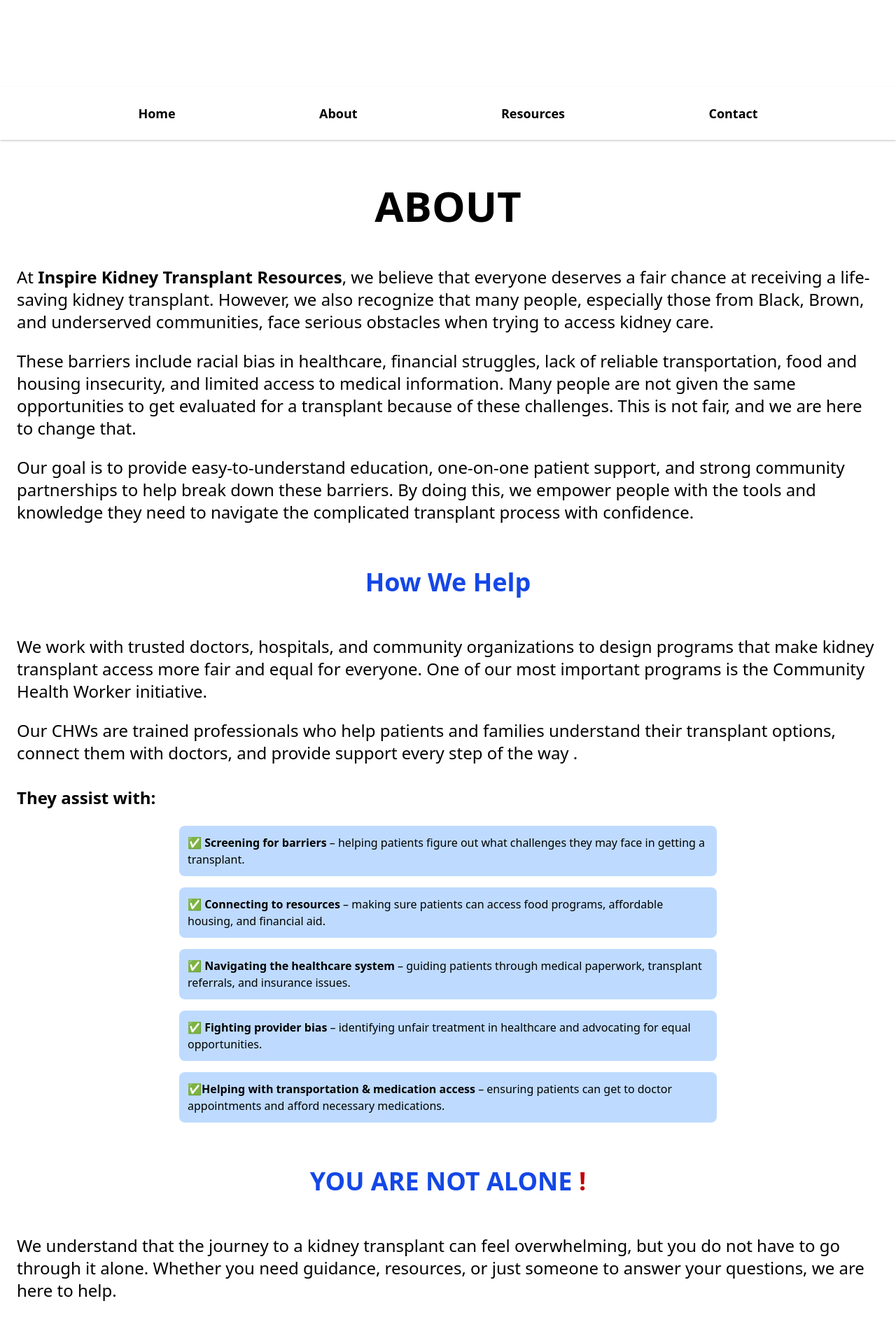
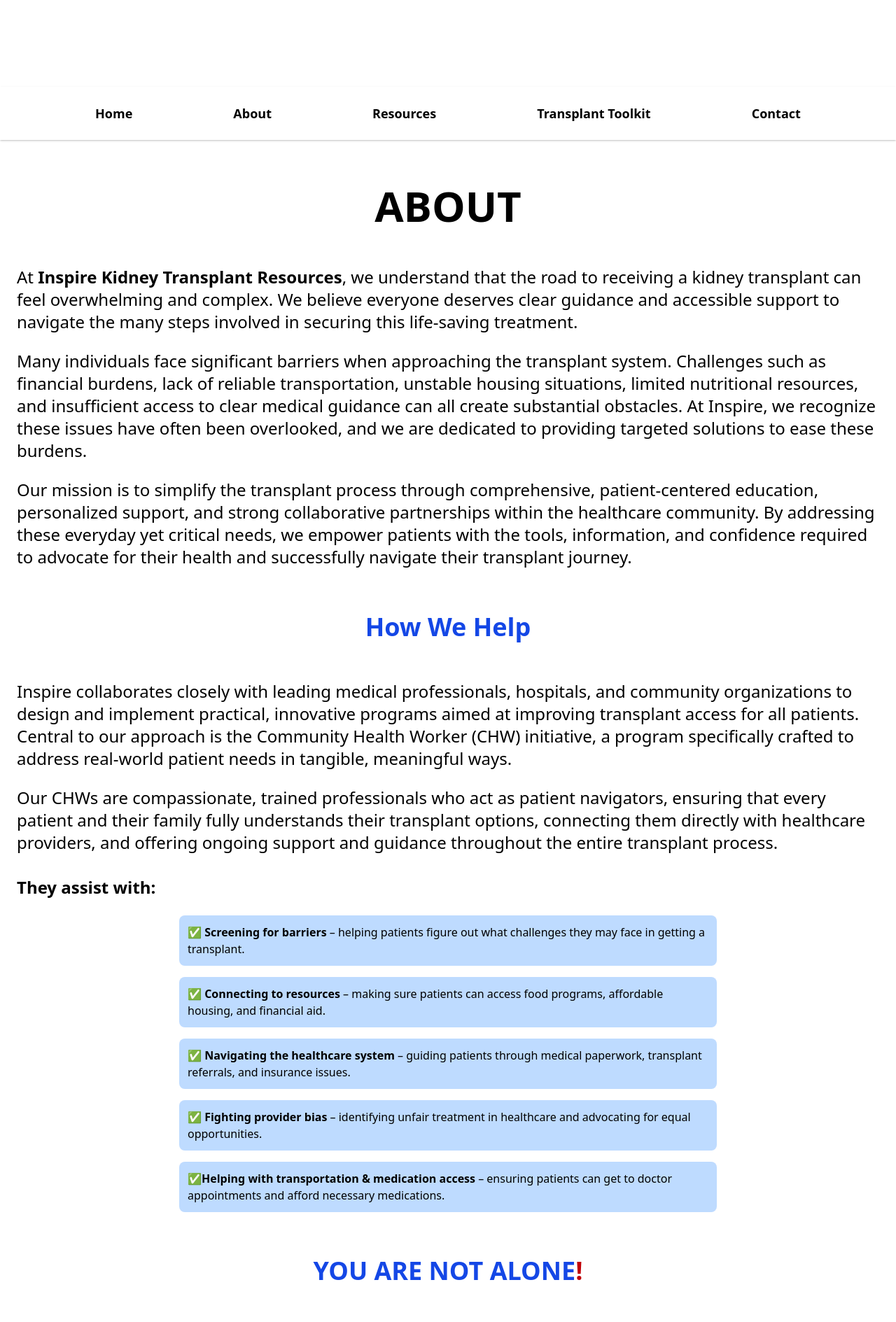
Before and after one commit to pitosanchez/inspire, a React (Vite) app: page / in a window 1280 px wide. Shown: the part 600-2489 px from the top of the page at 70% size. Built offline with nearby package versions, Linux system fonts and the light colour scheme.

Commit message:
added booklet download

```diff
--- a/src/App.tsx
+++ b/src/App.tsx
@@ -1,6 +1,8 @@
 import { About } from "./components/About";
 import { Header } from "./components/Header";
 import { Resources } from "./components/Resources";
+import { Booklet } from "./components/Booklet";
+
 export default function App() {
   return (
     <div className="flex min-h-screen flex-col bg-white">
@@ -9,6 +11,7 @@ export default function App() {
       <main className="p-6">
         <About />
         <Resources />
+        <Booklet />
       </main>
     </div>
   );
--- a/src/components/About.tsx
+++ b/src/components/About.tsx
@@ -8,54 +8,71 @@ export function About() {
     <Section>
       <SectionHeading>ABOUT</SectionHeading>
       <SectionParagraph>
-        At <strong>Inspire Kidney Transplant Resources</strong>, we believe that
-        everyone deserves a fair chance at receiving a life-saving kidney
-        transplant. However, we also recognize that many people, especially
-        those from Black, Brown, and underserved communities, face serious
-        obstacles when trying to access kidney care.
+        At <strong>Inspire Kidney Transplant Resources</strong>, we understand
+        that the road to receiving a kidney transplant can feel overwhelming and
+        complex. We believe everyone deserves clear guidance and accessible
+        support to navigate the many steps involved in securing this life-saving
+        treatment.
       </SectionParagraph>
+
       <SectionParagraph>
-        These barriers include racial bias in healthcare, financial struggles,
-        lack of reliable transportation, food and housing insecurity, and
-        limited access to medical information. Many people are not given the
-        same opportunities to get evaluated for a transplant because of these
-        challenges. This is not fair, and we are here to change that.
+        Many individuals face significant barriers when approaching the
+        transplant system. Challenges such as financial burdens, lack of
+        reliable transportation, unstable housing situations, limited
+        nutritional resources, and insufficient access to clear medical guidance
+        can all create substantial obstacles. At Inspire, we recognize these
+        issues have often been overlooked, and we are dedicated to providing
+        targeted solutions to ease these burdens.
       </SectionParagraph>
+
       <SectionParagraph>
-        Our goal is to provide easy-to-understand education, one-on-one patient
-        support, and strong community partnerships to help break down these
-        barriers. By doing this, we empower people with the tools and knowledge
-        they need to navigate the complicated transplant process with
-        confidence.
+        Our mission is to simplify the transplant process through comprehensive,
+        patient-centered education, personalized support, and strong
+        collaborative partnerships within the healthcare community. By
+        addressing these everyday yet critical needs, we empower patients with
+        the tools, information, and confidence required to advocate for their
+        health and successfully navigate their transplant journey.
       </SectionParagraph>
+
       <SectionSubHeading>How We Help</SectionSubHeading>
+
       <SectionParagraph>
-        We work with trusted doctors, hospitals, and community organizations to
-        design programs that make kidney transplant access more fair and equal
-        for everyone. One of our most important programs is the Community Health
-        Worker initiative.
+        Inspire collaborates closely with leading medical professionals,
+        hospitals, and community organizations to design and implement
+        practical, innovative programs aimed at improving transplant access for
+        all patients. Central to our approach is the Community Health Worker
+        (CHW) initiative, a program specifically crafted to address real-world
+        patient needs in tangible, meaningful ways.
       </SectionParagraph>
+
       <SectionParagraph>
-        Our CHWs are trained professionals who help patients and families
-        understand their transplant options, connect them with doctors, and
-        provide support every step of the way . <br />
+        Our CHWs are compassionate, trained professionals who act as patient
+        navigators, ensuring that every patient and their family fully
+        understands their transplant options, connecting them directly with
+        healthcare providers, and offering ongoing support and guidance
+        throughout the entire transplant process.
+        <br />
         <br />
         <strong>They assist with:</strong>
       </SectionParagraph>
-      {/* The beginning of the ul-li  */}
+
       <HelpList />
+
       <SectionSubHeading>
-        YOU ARE NOT ALONE<strong className="text-red-700"> !</strong>
+        YOU ARE NOT ALONE<strong className="text-red-700">!</strong>
       </SectionSubHeading>
+
       <SectionParagraph>
-        We understand that the journey to a kidney transplant can feel
-        overwhelming, but you do not have to go through it alone. Whether you
-        need guidance, resources, or just someone to answer your questions, we
-        are here to help.
+        We understand how daunting and isolating the kidney transplant journey
+        can be. Our promise to you is simple—you don't have to navigate this
+        path alone. Whether you're seeking clear answers, practical resources,
+        or someone to support you through every question and challenge, Inspire
+        Kidney Transplant Resources is here for you.
       </SectionParagraph>
+
       <SectionParagraph>
-        Explore our resources today to learn more about how we can support you
-        on your path to a healthier future.
+        Reach out today to learn more about how we can help guide you toward a
+        healthier and more confident future.
       </SectionParagraph>
     </Section>
   );
--- /dev/null
+++ b/src/components/Booklet.tsx
@@ -0,0 +1,28 @@
+import { Section } from "./ui/Section";
+import { SectionHeading } from "./ui/SectionHeading";
+import KdTool from "../assets/kd-toolkit.webp";
+
+export function Booklet() {
+  const pdfUrl =
+    "https://www.kidneyfund.org/sites/default/files/media/documents/AKF_TransplantToolkit_Digital.pdf";
+
+  return (
+    <Section>
+      <SectionHeading>Transplant Toolkit</SectionHeading>
+      <div className="flex flex-col items-center gap-6">
+        {/* Embedded PDF */}
+        <img src={KdTool} alt="Kidney Disease Tool Kit" />
+
+        {/* Download Button */}
+        <a
+          href={pdfUrl}
+          target="_blank"
+          rel="noopener noreferrer"
+          className="rounded-lg bg-blue-600 px-6 py-3 font-bold text-white shadow-md transition hover:bg-blue-700"
+        >
+          Download PDF
+        </a>
+      </div>
+    </Section>
+  );
+}
--- a/src/components/Header.tsx
+++ b/src/components/Header.tsx
@@ -1,16 +1,18 @@
 import InspireLogo from "../assets/inspire.svg";
+
 export function Header() {
   return (
-    <header className="relative w-full h-screen shadow">
+    <header className="relative h-screen w-full shadow">
       <img
         src={InspireLogo}
         alt="Inspire Logo"
-        className="absolute top-1/2 left-1/2 -translate-1/2 "
+        className="absolute top-1/2 left-1/2 -translate-1/2"
       />
-      <nav className="absolute bottom-0 w-full flex justify-evenly py-4 shadow">
+      <nav className="absolute bottom-0 flex w-full justify-evenly py-4 shadow">
         <Link href="#home">Home</Link>
         <Link href="#about">About</Link>
         <Link href="#resources">Resources</Link>
+        <Link href="#booklet">Transplant Toolkit</Link> {/* New Link */}
         <Link href="#contact">Contact</Link>
       </nav>
     </header>
@@ -21,10 +23,11 @@ type LinkProps = {
   href: string;
   children: React.ReactNode;
 };
+
 function Link({ href, children }: LinkProps) {
   return (
     <a
-      className="text-lg font-bold no-underline p-2 hover:text-sky-500"
+      className="p-2 text-lg font-bold no-underline hover:text-sky-500"
       href={href}
     >
       {children}
```
Also changed, not shown: src/assets/kd-toolkit.webp (added).
